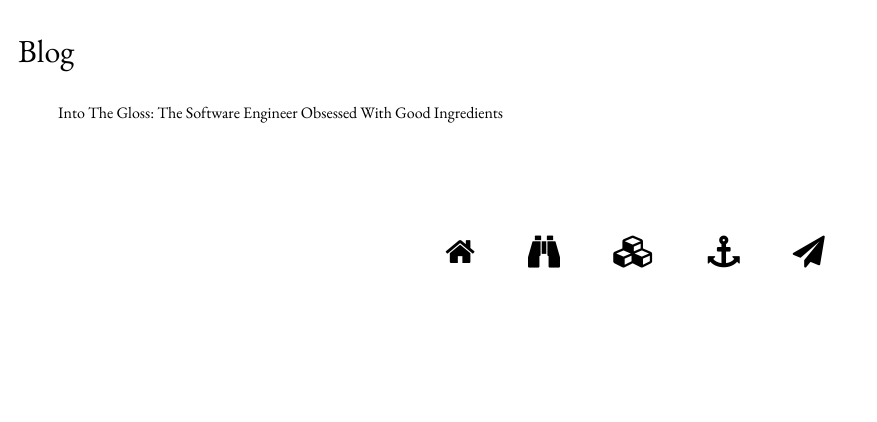
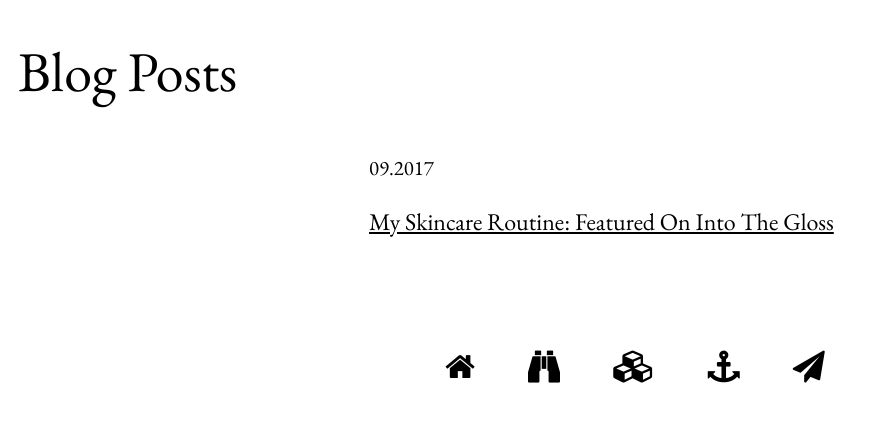
Before and after one commit to allison-vb/allisonzhao.com, a plain HTML site: page blog/index.html in a window 1280 px wide. Shown: the whole page, without its empty margins (0-877 px from the left). Drawn offline with nearby package versions, Linux system fonts and the light colour scheme; a web font is replaced by a local one.

Commit message:
updated blog

```diff
--- a/blog/index.html
+++ b/blog/index.html
@@ -14,10 +14,10 @@
 </head>
 
 <body>
+    <h1 class="aboutmetitle">Blog Posts</h1>
     <div class='blog-container'>
-        <h2>Blog</h2>
         <ul>
-            <li><a href="https://intothegloss.com/2017/09/allison-von-bargen/">Into The Gloss: The Software Engineer Obsessed With Good Ingredients</a></li>
+            <li><p>09.2017</p><a class='blog-links' href="https://intothegloss.com/2017/09/allison-von-bargen/">My Skincare Routine: Featured On Into The Gloss</a></li>
         </ul>
     </div>
 
--- a/style.css
+++ b/style.css
@@ -25,14 +25,25 @@
     font-family: 'Bellefair', serif;
 }
 
+.blog-container {
+    width: 50%;
+    margin: 0 auto;
+}
+
 .page-wechat main {
     margin-top: 0;
+}
+
+.blog-links {
+    text-decoration: underline;
+    font-size: 1.5em;
 }
 
 
 h1 {
     font-weight:400;
-    font-size: 3.5em;
+    font-size:
+    3.5em;
 }
 
 h1.aboutmetitle{
```
Also changed, not shown: projects/index.html (+1 -1 lines).
